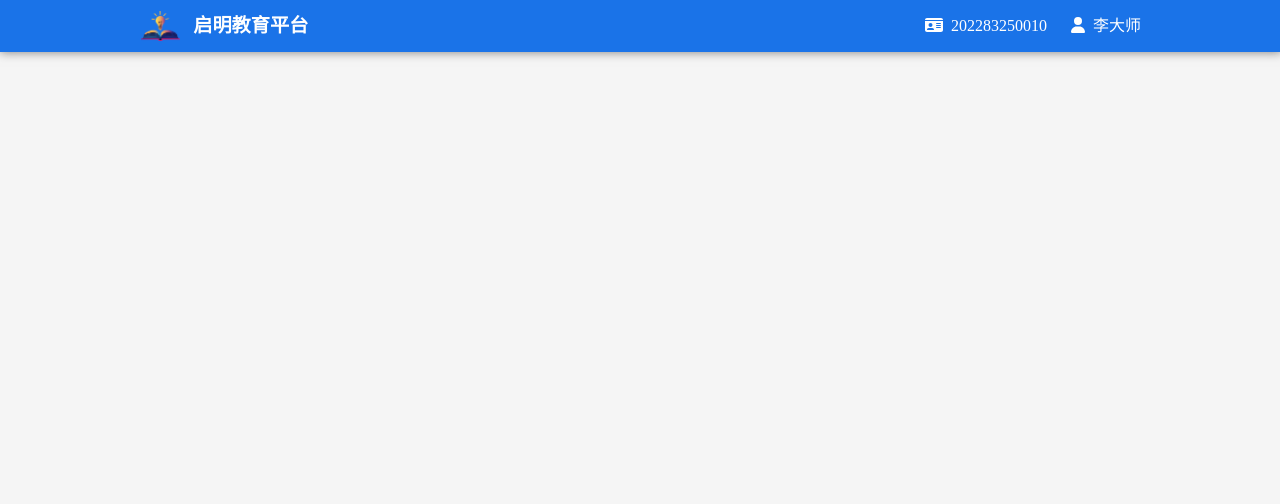
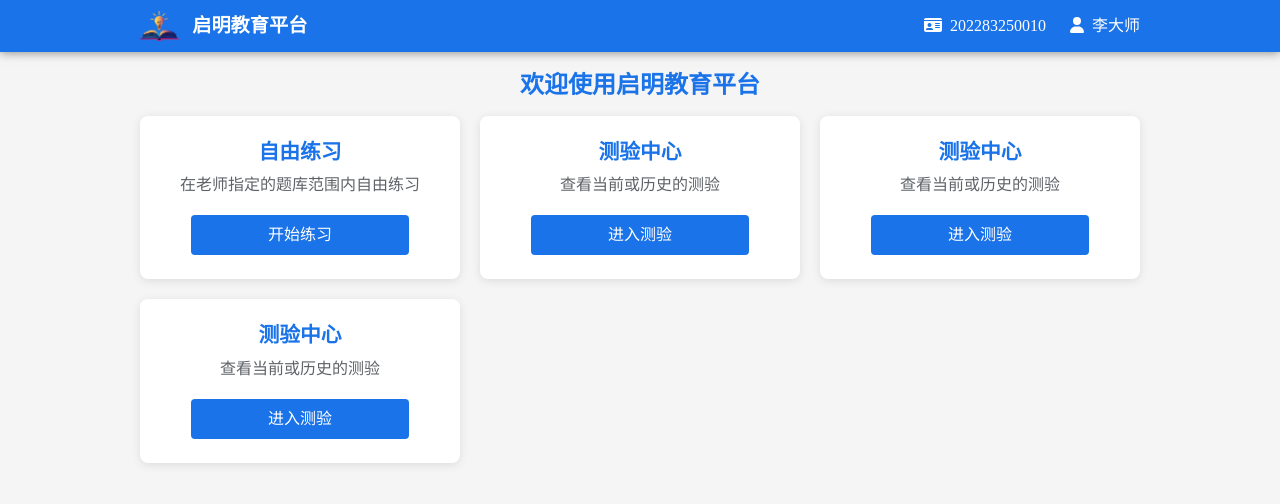
Before and after one commit to faithleysath/qiming-education-frontend, a Vue app: page / in a window 1280 px wide. Shown: the top 504 px of the page. Built offline with nearby package versions, Linux system fonts and the light colour scheme.

Commit message:
add menu

```diff
--- a/src/components/HeaderBar.vue
+++ b/src/components/HeaderBar.vue
@@ -1,5 +1,7 @@
 <script setup lang="ts">
-const props = defineProps({
+defineProps({
+    logo: String,
+    title: String,
     studentNumber: String,
     studentName: String
 })
@@ -9,8 +11,8 @@ const props = defineProps({
     <header>
         <div class="headerContainer">
             <RouterLink class="logobox" to="/">
-                <img src="/logo.png" alt="logo" class="logo">
-                <h3>启明教育平台</h3>
+                <img :src="logo" alt="logo" class="logo">
+                <h3>{{ title }}</h3>
             </RouterLink>
             <slot></slot>
             <div class="infobox" v-show="studentNumber && studentName">
--- a/src/style.css
+++ b/src/style.css
@@ -1,6 +1,10 @@
 :root {
     font-size: 16px;
     background-color: #f5f5f5;
+}
+
+* {
+    box-sizing: border-box;
 }
 
 h1 {
--- a/src/views/HomeView.vue
+++ b/src/views/HomeView.vue
@@ -1,7 +1,119 @@
 <script setup lang="ts">
 import HeaderBar from '@/components/HeaderBar.vue';
+import { reactive } from 'vue';
+
+const menuItems = reactive([
+    {
+        title : "自由练习",
+        desc : "在老师指定的题库范围内自由练习",
+        buttonText : "开始练习",
+        buttonUrl : "/practice"
+    },
+    {
+        title : "测验中心",
+        desc : "查看当前或历史的测验",
+        buttonText : "进入测验",
+        buttonUrl : "/exam"
+    },
+    {
+        title : "测验中心",
+        desc : "查看当前或历史的测验",
+        buttonText : "进入测验",
+        buttonUrl : "/exam"
+    },
+    {
+        title : "测验中心",
+        desc : "查看当前或历史的测验",
+        buttonText : "进入测验",
+        buttonUrl : "/exam"
+    }
+]);
 </script>
 
 <template>
-<HeaderBar :student-number="'202283250010'" :student-name="'李大师'"></HeaderBar>
+    <HeaderBar :logo="'/logo.png'" :title="'启明教育平台'" :student-number="'202283250010'" :student-name="'李大师'"></HeaderBar>
+    <div class="HomeContainer">
+        <h1 class="MainTitle">欢迎使用启明教育平台</h1>
+        <ul class="MenuCardGroup">
+            <li class="MenuCard" v-for="menuItem in menuItems">
+                <h2>{{ menuItem.title }}</h2>
+                <span class="MenuDesc">{{ menuItem.desc }}</span>
+                <RouterLink :to="menuItem.buttonUrl">{{ menuItem.buttonText }}</RouterLink>
+            </li>
+        </ul>
+    </div>
 </template>
+
+<style scoped>
+.HomeContainer {
+    max-width: 1000px;
+    margin: 20px auto;
+    text-align: center;
+}
+
+@media (max-width: 1080px) {
+    .HomeContainer {
+        margin: 20px 40px;
+    }
+}
+
+.MainTitle {
+    color: #1a73e8;
+
+}
+
+.MenuCardGroup {
+    padding: 0;
+    list-style: none;
+    display: grid;
+    grid-template-columns: repeat(auto-fit, minmax(300px, 1fr));
+    gap: 20px;
+}
+
+.MenuCard {
+    display: flex;
+    flex-direction: column;
+    background-color: white;
+    border-radius: 8px;
+    box-shadow: 0 2px 10px rgba(0,0,0,0.1);
+    padding: 1.5rem;
+    align-items: center;
+    cursor: pointer;
+    transition: all 0.3s ease;
+    user-select: none;
+    -webkit-user-drag: none;
+}
+
+.MenuCard:hover {
+    transform: translateY(-5px);
+}
+
+.MenuCard h2 {
+    color: #1a73e8;
+    margin-bottom: 0.8rem;
+}
+
+.MenuDesc {
+    color: #5f6368;
+    margin-bottom: 1.3rem;
+}
+
+.MenuCard a {
+    display: block;
+    text-decoration: none;
+    background-color: #1a73e8;
+    color: #fff;
+    width: 80%;
+    height: 2.5rem;
+    text-align: center;
+    font-size: 1rem;
+    line-height: 2.5rem;
+    border-radius: 4px;
+    transition: all 0.3s ease;
+}
+
+.MenuCard a:hover {
+    background-color: #1557b0;
+    -webkit-user-drag: none;
+}
+</style>
```
